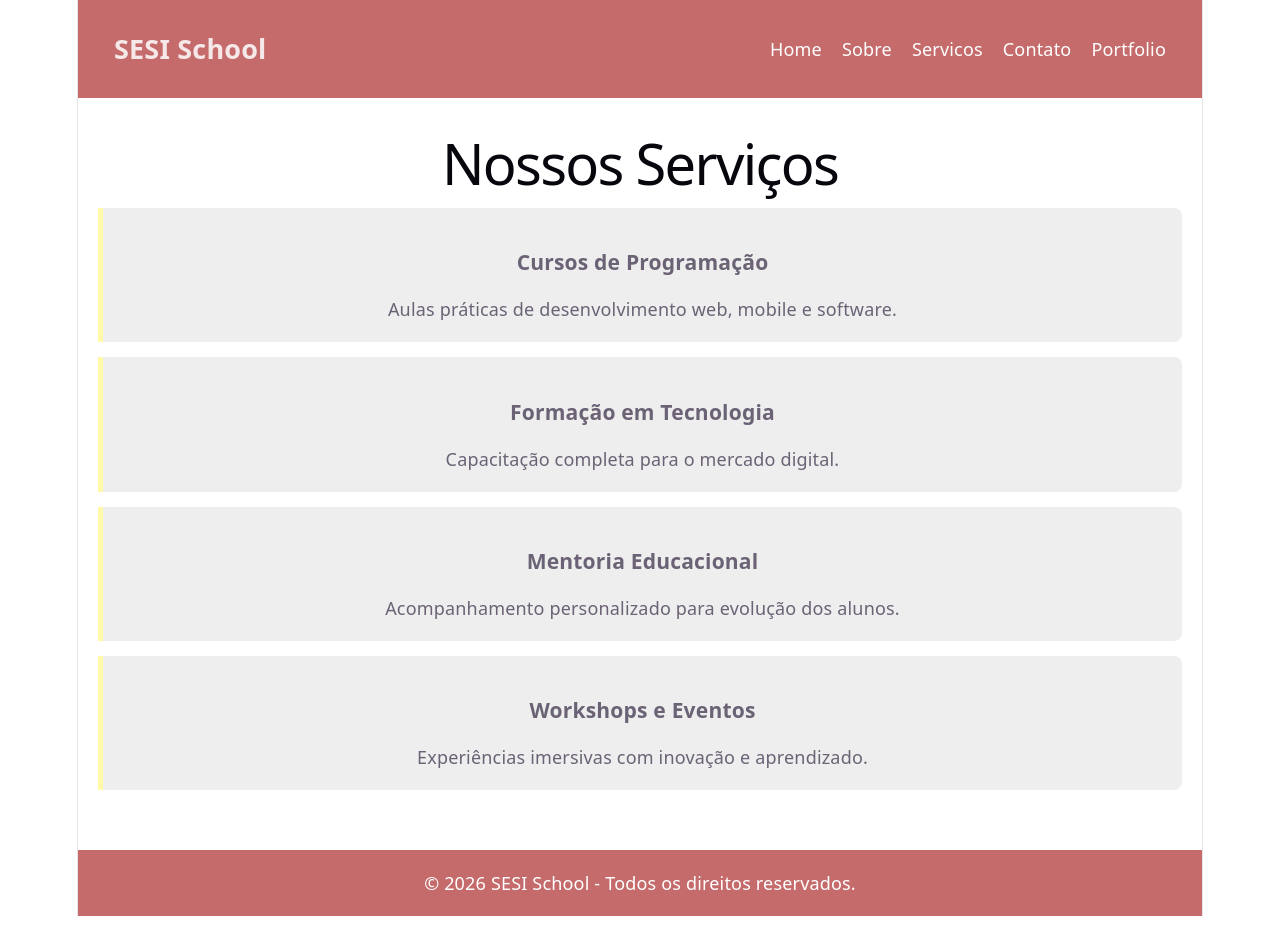
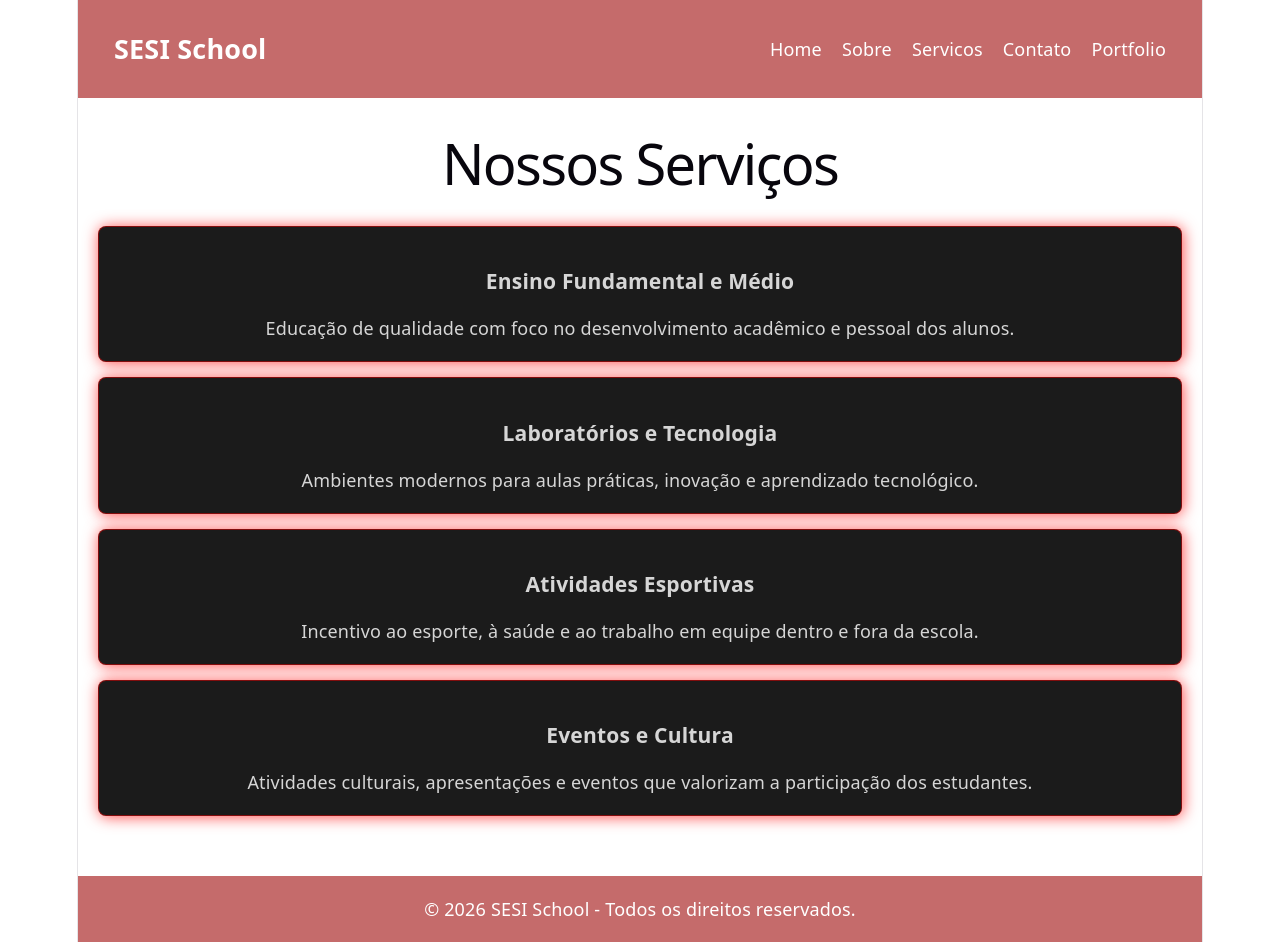
Before and after one commit to gabiyamamoto/SPA-react, a React (Vite) app: page /servicos in a window 1280 px wide. Before the commit the page ends 916 px from the top, so only its background shows below. Built offline with nearby package versions, Linux system fonts and the light colour scheme.

Commit message:
Arruma estilizacao do servicos

```diff
--- a/src/components/Navbar/Navbar.module.css
+++ b/src/components/Navbar/Navbar.module.css
@@ -10,7 +10,7 @@
 .logo {
   font-size: 1.5rem;
   font-weight: bold;
-  color: #ffffffd8;
+  color: white;
 }
 
 .links {
--- a/src/pages/Servicos/Servicos.jsx
+++ b/src/pages/Servicos/Servicos.jsx
@@ -1,22 +1,24 @@
 import styles from './Servicos.module.css';
+import Card from '../../components/Card/Card';
 
 function Servicos() {
     const listaServicos = [
-    { id: 1, nome: "Cursos de Programação", desc: "Aulas práticas de desenvolvimento web, mobile e software." },
-    { id: 2, nome: "Formação em Tecnologia", desc: "Capacitação completa para o mercado digital." },
-    { id: 3, nome: "Mentoria Educacional", desc: "Acompanhamento personalizado para evolução dos alunos." },
-    { id: 4, nome: "Workshops e Eventos", desc: "Experiências imersivas com inovação e aprendizado." }
+        { id: 1, nome: "Ensino Fundamental e Médio", desc: "Educação de qualidade com foco no desenvolvimento acadêmico e pessoal dos alunos." },
+        { id: 2, nome: "Laboratórios e Tecnologia", desc: "Ambientes modernos para aulas práticas, inovação e aprendizado tecnológico." },
+        { id: 3, nome: "Atividades Esportivas", desc: "Incentivo ao esporte, à saúde e ao trabalho em equipe dentro e fora da escola." },
+        { id: 4, nome: "Eventos e Cultura", desc: "Atividades culturais, apresentações e eventos que valorizam a participação dos estudantes." }
     ];
 
     return (
         <section>
             <h1>Nossos Serviços</h1>
             <div className={styles.lista}>
-        {listaServicos.map(s => (
-          <div key={s.id} className={styles.servicoCard}>
-            <h3>{s.nome}</h3>
-            <p>{s.desc}</p>
-          </div>
+                {listaServicos.map((s) => (
+                    <Card
+                        key={s.id}
+                        titulo={s.nome}
+                        descricao={s.desc}
+                    />
                 ))}
             </div>
         </section>
--- a/src/pages/Servicos/Servicos.module.css
+++ b/src/pages/Servicos/Servicos.module.css
@@ -2,12 +2,6 @@
     display: flex;
     flex-direction: column;
     gap: 15px;
-    margin-top: 20px;
+    margin-top: 50px;
+    color: rgb(214, 214, 214);
 }
-
-.servicoCard {
-    padding: 20px;
-    border-left: 5px solid #fff9a8;
-    background: #eee;
-    border-radius: 0 8px 8px 0;
-}
--- a/src/pages/Sobre/Sobre.module.css
+++ b/src/pages/Sobre/Sobre.module.css
@@ -20,5 +20,5 @@
     padding: 15px;
     background: #f9f9f9;
     border-radius: 8px;
-    border-bottom: 4px solid #61dafb;
+    border-bottom: 4px solid #9b0000;
 }
```
Lines whose indentation alone changed are shown as unchanged.
